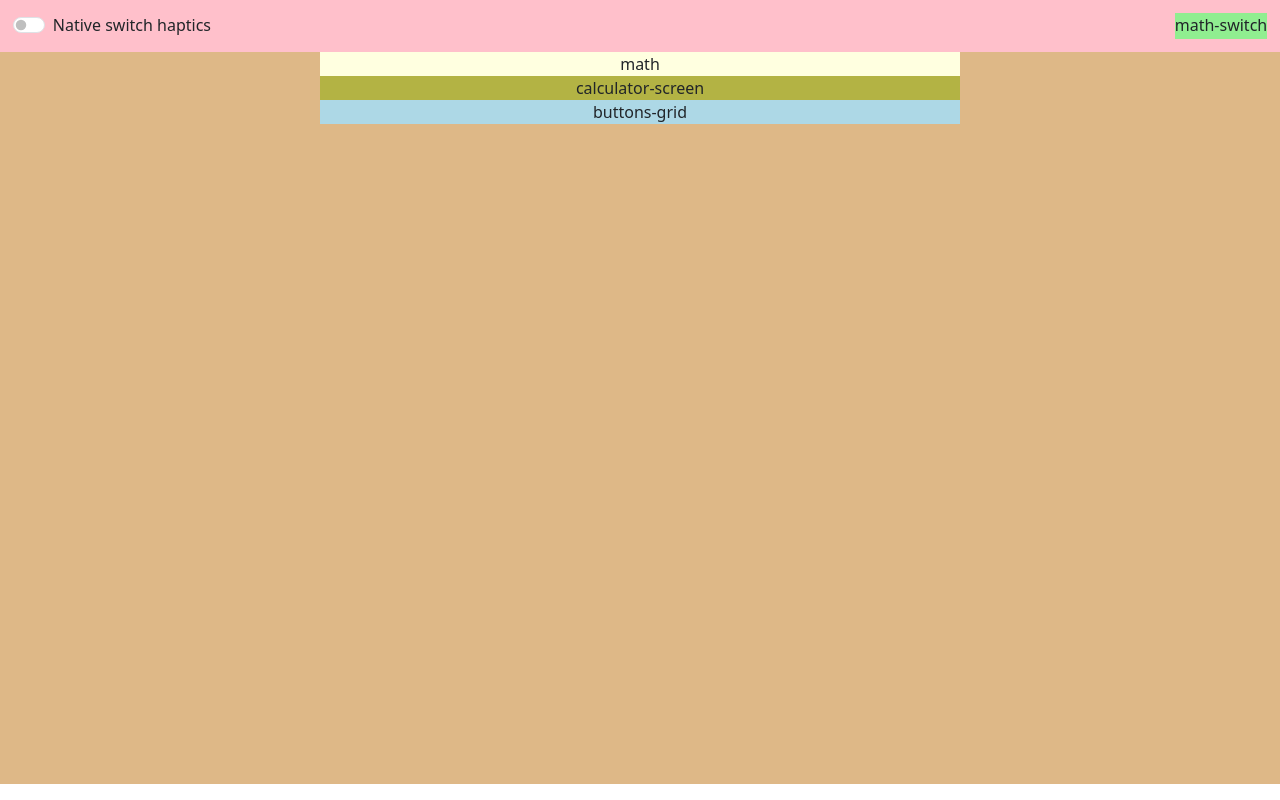
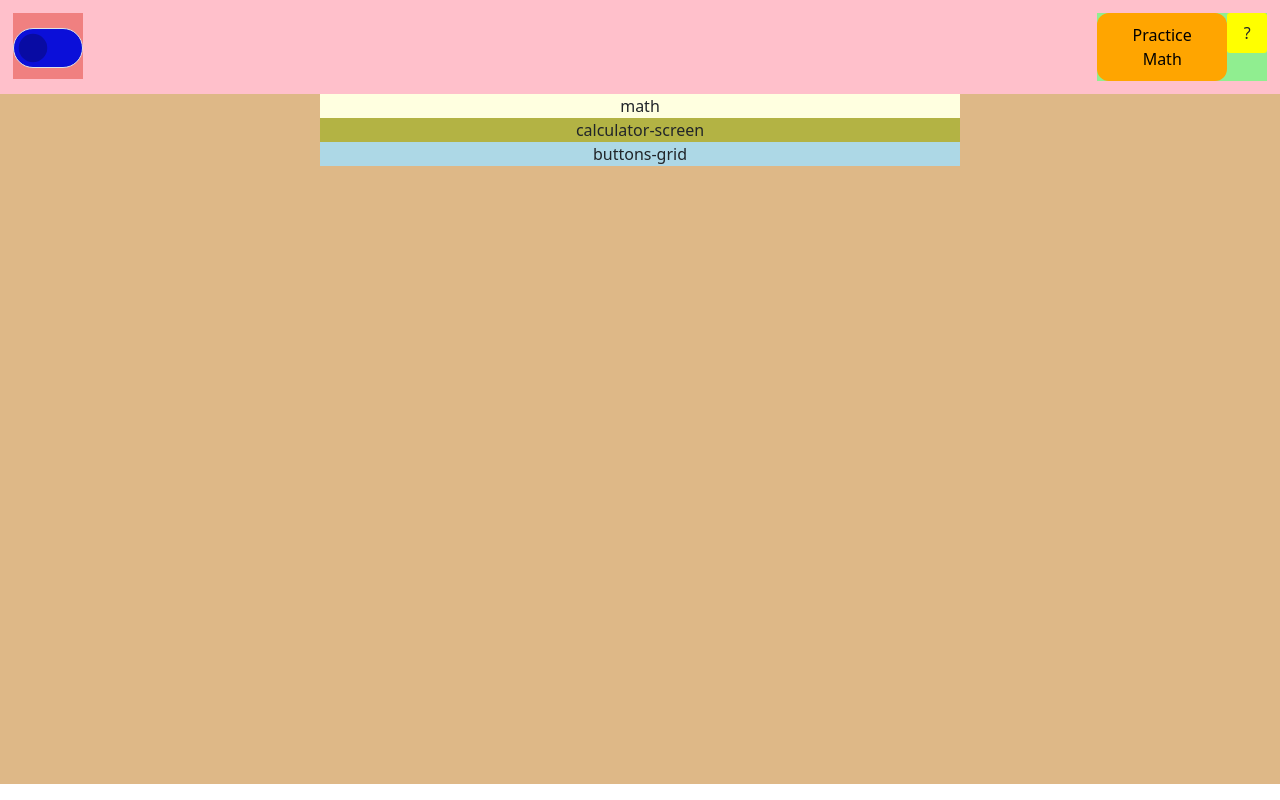
Before and after one commit to dev-dungeon-run/FairyTail_calculator, an Angular app: page / in a window 1280 px wide. Built offline with nearby package versions, Linux system fonts and the light colour scheme.

Commit message:
did the buttons. the toggle and buttons still needs styling tho

```diff
--- a/src/app/calculator-page/calculator-page.html
+++ b/src/app/calculator-page/calculator-page.html
@@ -1,15 +1,19 @@
 <div class="container-for-whole-calculator-page">
 
     <div class="page-switches">
-        <div class="form-check form-switch">
+        <div class="form-check form-switch switch-for-day-and-night">
             <input class="form-check-input" type="checkbox" value="" id="checkNativeSwitch" switch>
-            <label class="form-check-label" for="checkNativeSwitch">
-                Native switch haptics
-            </label>
+            <!-- <label class="form-check-label" for="checkNativeSwitch">
+            </label> -->
         </div>
 
-        <div class="math-switch">
-            math-switch
+        <div class="math-switch-question-mark-container">
+            <button class="math-button">
+                Practice <br> Math
+            </button>
+            <div class="question-mark-button">
+                ?
+            </div>
         </div>
     </div>
 
--- a/src/app/calculator-page/calculator-page.scss
+++ b/src/app/calculator-page/calculator-page.scss
@@ -14,7 +14,7 @@
     justify-content: space-between;
     height: auto;
     width: 100%;
-    max-width: 1400px;
+    max-width: 1700px;
     padding: 1%;
     margin-bottom: 0px;
     background-color: pink;
@@ -24,8 +24,41 @@
     background-color: lightgray;
 }
 
-.math-switch {
+.switch-for-day-and-night {
+    display: flex;
+    justify-content: center;
+    align-items: center;
+    background-color: lightcoral;
+}
+
+.form-check-input {
+    background-color: rgb(11, 15, 217);
+    height: 40px;
+    width: 70px;
+}
+
+.math-switch-question-mark-container {
+    display: flex;
     background-color: lightgreen;
+}
+
+.math-button {
+    background-color: orange;
+    border: none;
+    border-radius: 12px;
+    width: 130px;
+    padding: 10px;
+}
+
+.question-mark-button {
+    background-color: yellow;
+    display: flex;
+    justify-content: center;
+    align-items: center;
+    border: none;
+    border-radius: 3px;
+    width: 40px;
+    height: 40px;
 }
 
 // ----------------------------------------------------------------------
```
Also changed, not shown: src/app/calculator-page/calculator-page.ts (+2 -5 lines).
